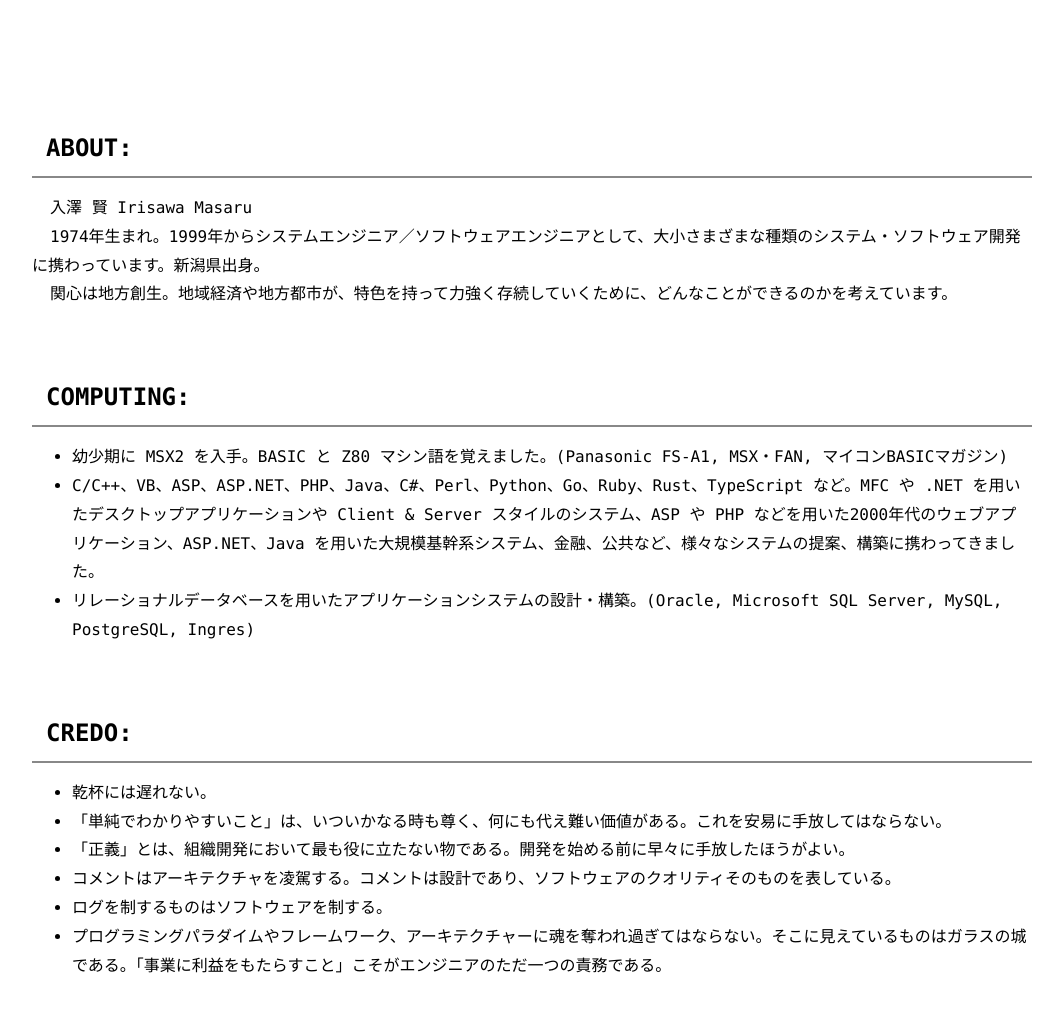
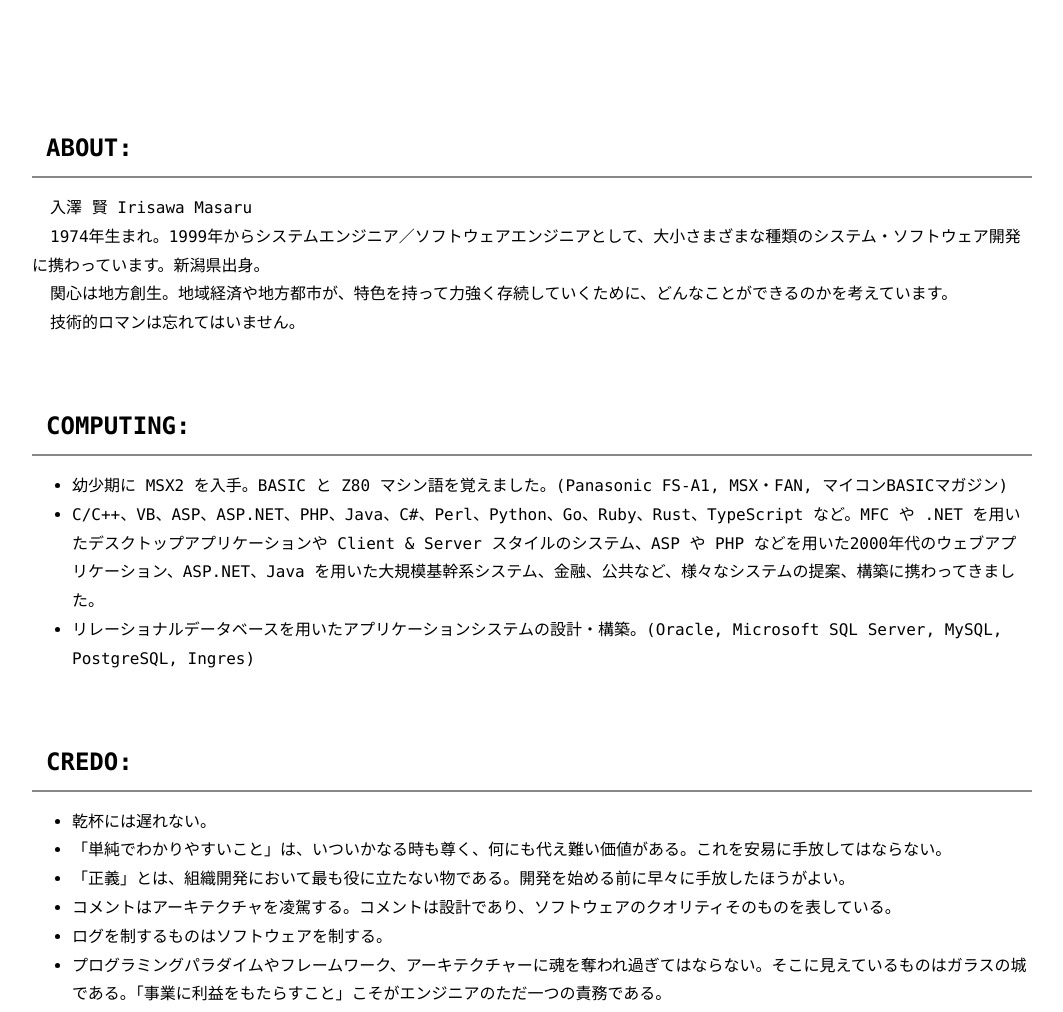
Before and after one commit to mass10/mass10.github.io, a plain HTML site: page index.html in a window 1280 px wide. Shown: the top 1012 px of the page, without its empty margins (108-1171 px from the left). Drawn offline with Linux system fonts and the light colour scheme.

Commit message:
Update index.html

```diff
--- a/index.html
+++ b/index.html
@@ -24,6 +24,7 @@
 			<p class="line-indented">入澤 賢 Irisawa Masaru</p>
 			<p class="line-indented">1974年生まれ。1999年からシステムエンジニア／ソフトウェアエンジニアとして、大小さまざまな種類のシステム・ソフトウェア開発に携わっています。新潟県出身。</p>
 			<p class="line-indented">関心は地方創生。地域経済や地方都市が、特色を持って力強く存続していくために、どんなことができるのかを考えています。</p>
+			<p class="line-indented">技術的ロマンは忘れてはいません。</p>
 
 			<h2 class="section-title">COMPUTING:</h2>
 			<ul>
```
